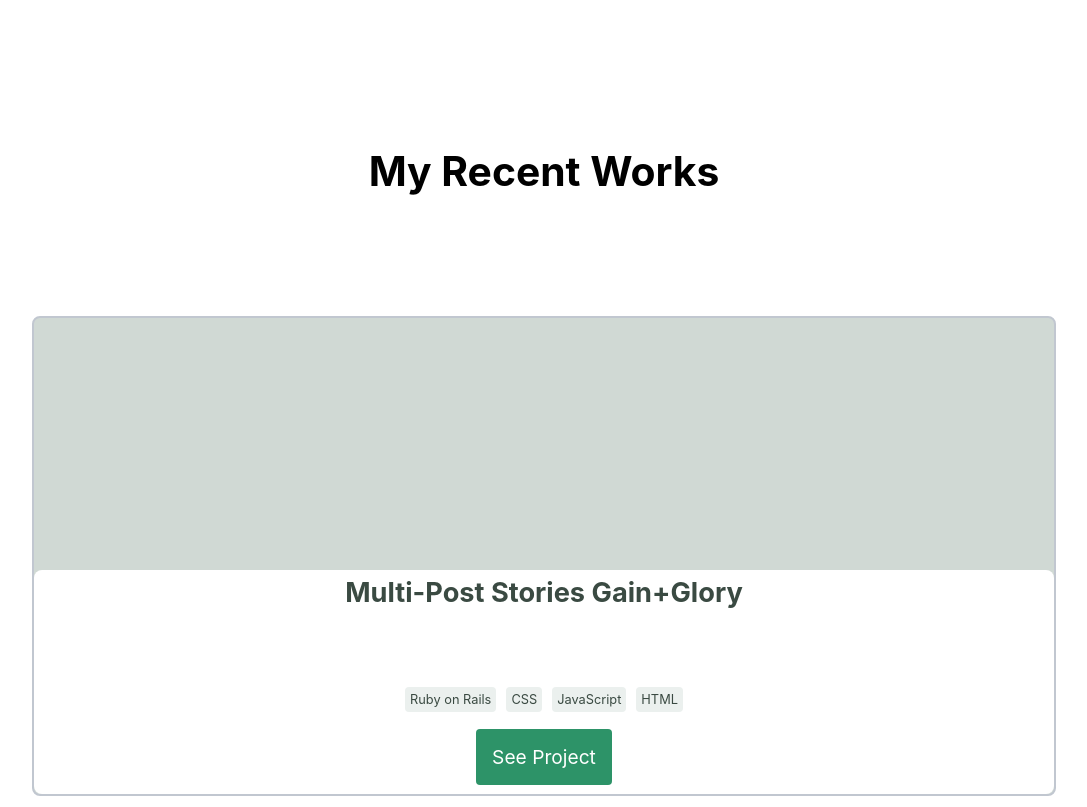
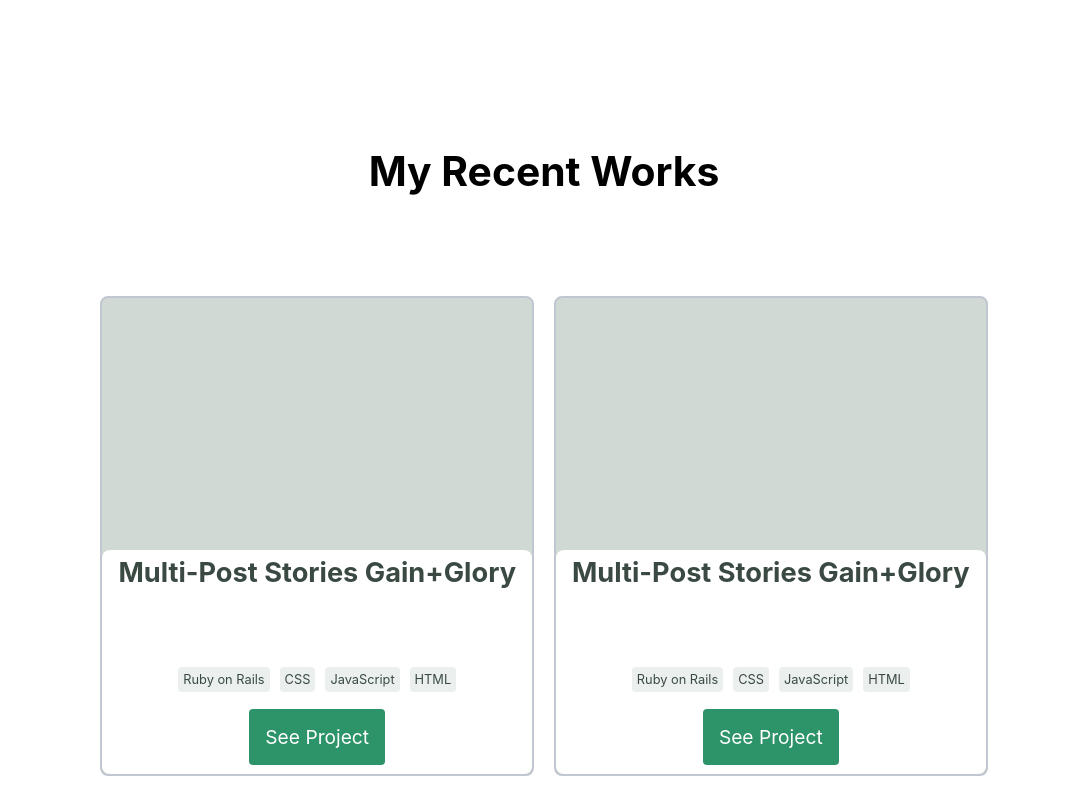
Before and after one commit to Arch-Noize/portfolio, a website: page index.html in a window 1280 px wide. Shown: the part 940-1747 px from the top of the page, without its empty margins (96-1183 px from the left). Drawn offline with Linux system fonts and the light colour scheme.

Commit message:
Fix stories

```diff
--- a/index.html
+++ b/index.html
@@ -55,42 +55,19 @@
             <img src="./Images/Disabled.png" alt=" "/>
         </section>
     </div>
-    <div class="recent">
-        <section class="portfolio" id="portfolio">
-            <h2>My Recent Works</h2>
-        </section>
 
-        <!-- <div class="story">
-            <button class="btn modal-btn">
-                Test
-            </button>
-        </div> -->
+    <section class="portfolio" id="portfolio">
+        <h2>My Recent Works</h2>
+    </section>
 
-        <div class="story">
-            <div class="grid">
-                <div class="grid-item">
-                    <h2>Multi-Post Stories Gain+Glory</h2>
-                </div>
-                <div class="grid-item">
-                    <ul>
-                        <li> Ruby on Rails</li>
-                        <li> CSS </li>
-                        <li> JavaScript </li>
-                        <li> HTML </li>
-                    </ul>
-                </div>
-                <div class="grid-item">
-                    <button class="btn modal-btn">
-                        See Project
-                    </button>
-                </div>
-            </div>
-        </div>
+    <div class="works">
 
-        <div class="project-overlay">
+    </div>
 
-        </div>
+    <div class="project-overlay">
+
     </div>
+
     <div class="a-container">
         <section class="about" id="about">
             <h2>
--- a/sript.js
+++ b/sript.js
@@ -22,74 +22,77 @@
 
 // Works
 
-// const story = [
-//   {
-//     id: 1,
-//     name: "Multi-Post Stories Gain+Glory",
-//     tech: ["Ruby on Rails","CSS","JavaScript","HTML"],
-//     button: "See Project",
-//   },
-//   {
-//     id: 2,
-//     name: "Multi-Post Stories Gain+Glory",
-//     tech: ["Ruby on Rails","CSS","JavaScript","HTML"],
-//     button: "See Project",
-//   },
-//   {
-//     id: 3,
-//     name: "Multi-Post Stories Gain+Glory",
-//     tech: ["Ruby on Rails","CSS","JavaScript","HTML"],
-//     button: "See Project",
-//   },
-//   {
-//     id: 4,
-//     name: "Multi-Post Stories Gain+Glory",
-//     tech: ["Ruby on Rails","CSS","JavaScript","HTML"],
-//     button: "See Project",
-//   },
-//   {
-//     id: 5,
-//     name: "Multi-Post Stories Gain+Glory",
-//     tech: ["Ruby on Rails","CSS","JavaScript","HTML"],
-//     button: "See Project",
-//   },
-//   {
-//     id: 6,
-//     name: "Multi-Post Stories Gain+Glory",
-//     tech: ["Ruby on Rails","CSS","JavaScript","HTML"],
-//     button: "See Project",
-//   }
-// ];
+const story = [
+  {
+    id: 1,
+    name: "Multi-Post Stories Gain+Glory",
+    tech: ["Ruby on Rails","CSS","JavaScript","HTML"],
+    button: "See Project",
+  },
+  {
+    id: 2,
+    name: "Multi-Post Stories Gain+Glory",
+    tech: ["Ruby on Rails","CSS","JavaScript","HTML"],
+    button: "See Project",
+  },
+  {
+    id: 3,
+    name: "Multi-Post Stories Gain+Glory",
+    tech: ["Ruby on Rails","CSS","JavaScript","HTML"],
+    button: "See Project",
+  },
+  {
+    id: 4,
+    name: "Multi-Post Stories Gain+Glory",
+    tech: ["Ruby on Rails","CSS","JavaScript","HTML"],
+    button: "See Project",
+  },
+  {
+    id: 5,
+    name: "Multi-Post Stories Gain+Glory",
+    tech: ["Ruby on Rails","CSS","JavaScript","HTML"],
+    button: "See Project",
+  },
+  {
+    id: 6,
+    name: "Multi-Post Stories Gain+Glory",
+    tech: ["Ruby on Rails","CSS","JavaScript","HTML"],
+    button: "See Project",
+  }
+];
 
-// const recent = document.querySelector(".story");
+const recent = document.querySelector(".works");
 
-// function stories(){
-//     let displayStory = story.map(function(item){
+function stories(){
+    let displayStory = story.map(function(item){
+      return `<div class="recent">
+                <div class="story">
+                  <div class="grid">
+                    <div class="grid-item">
+                        <h2>${item.name}</h2>
+                    </div>
+                    <div class="grid-item">
+                      <ul>
+                        <li> ${item.tech[0]}</li>
+                        <li> ${item.tech[1]} </li>
+                        <li> ${item.tech[2]} </li>
+                        <li> ${item.tech[3]} </li>
+                      </ul>
+                    </div>
+                    <div class="grid-item">
+                      <button class="btn modal-btn">
+                        ${item.button}
+                      </button>
+                    </div>
+                  </div>
+                </div>
+              </div>`;
+  });
+  displayStory = displayStory.join("");
+  recent.innerHTML = displayStory;
+}
 
-//     return `<div class="grid">
-//               <div class="grid-item">
-//                   <h2>${item.name}</h2>
-//               </div>
-//               <div class="grid-item">
-//                 <ul>
-//                   <li> ${item.tech[0]}</li>
-//                   <li> ${item.tech[1]} </li>
-//                   <li> ${item.tech[2]} </li>
-//                   <li> ${item.tech[3]} </li>
-//                 </ul>
-//               </div>
-//               <div class="grid-item">
-//                 <button class="btn modal-btn">
-//                   ${item.button}
-//                 </button>
-//               </div>
-//             </div>`;
-//   });
-//   displayStory = displayStory.join("");
-//   recent.innerHTML = displayStory;
-// }
-
-// window.addEventListener("DOMContentLoaded", stories);
+window.addEventListener("DOMContentLoaded", stories);
 
 // Modal pop-up window
 
--- a/styles.css
+++ b/styles.css
@@ -162,7 +162,7 @@
   color: #172b4d;
 }
 
-.recent {
+.works {
   display: flex;
   width: 100%;
   flex-direction: column;
@@ -188,17 +188,20 @@
 
 /* Story+Post cards */
 
+.recent {
+  display: grid;
+  transition: 0.5s;
+}
+
+.recent:hover {
+  scale: 1.05;
+}
+
 .story {
-  width: 80%;
   background-color: #d0d9d4;
   border: 2px solid #c1c7d0;
   border-radius: 8px;
   margin-top: 24px;
-  transition: 0.5s;
-}
-
-.story:hover {
-  scale: 1.05;
 }
 
 .grid {
@@ -593,7 +596,7 @@
     align-content: baseline;
   }
 
-  .recent {
+  .works {
     display: flex;
     width: 100%;
     flex-direction: row;
```
